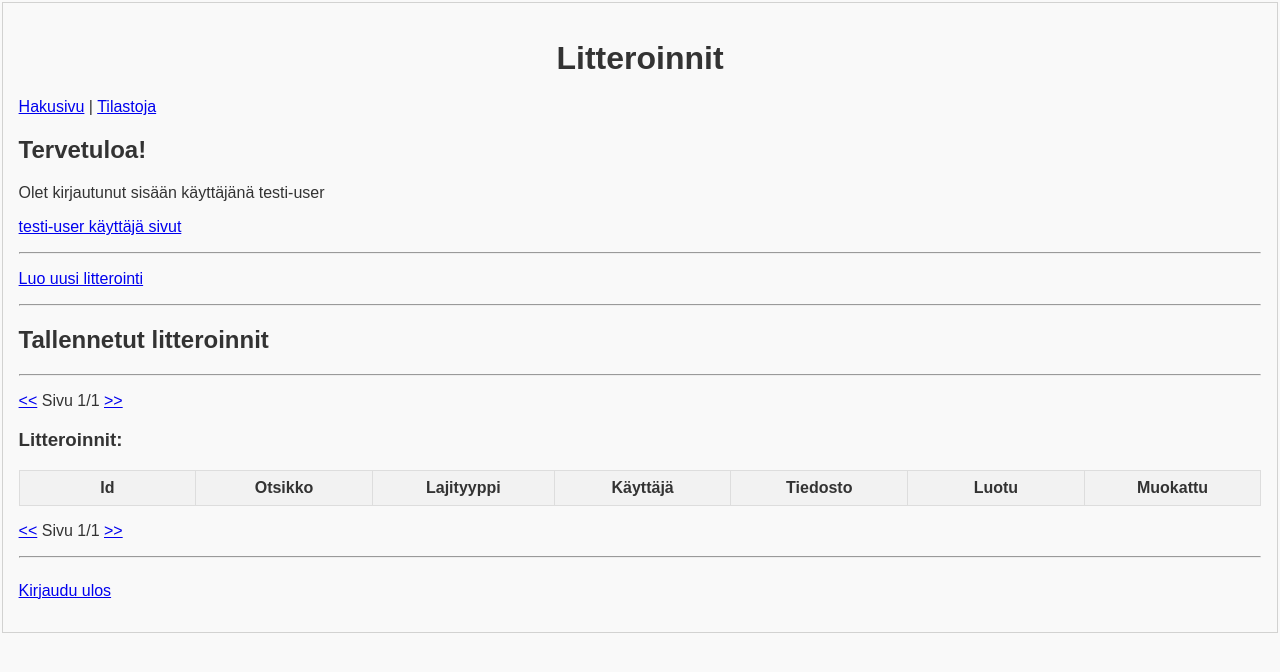
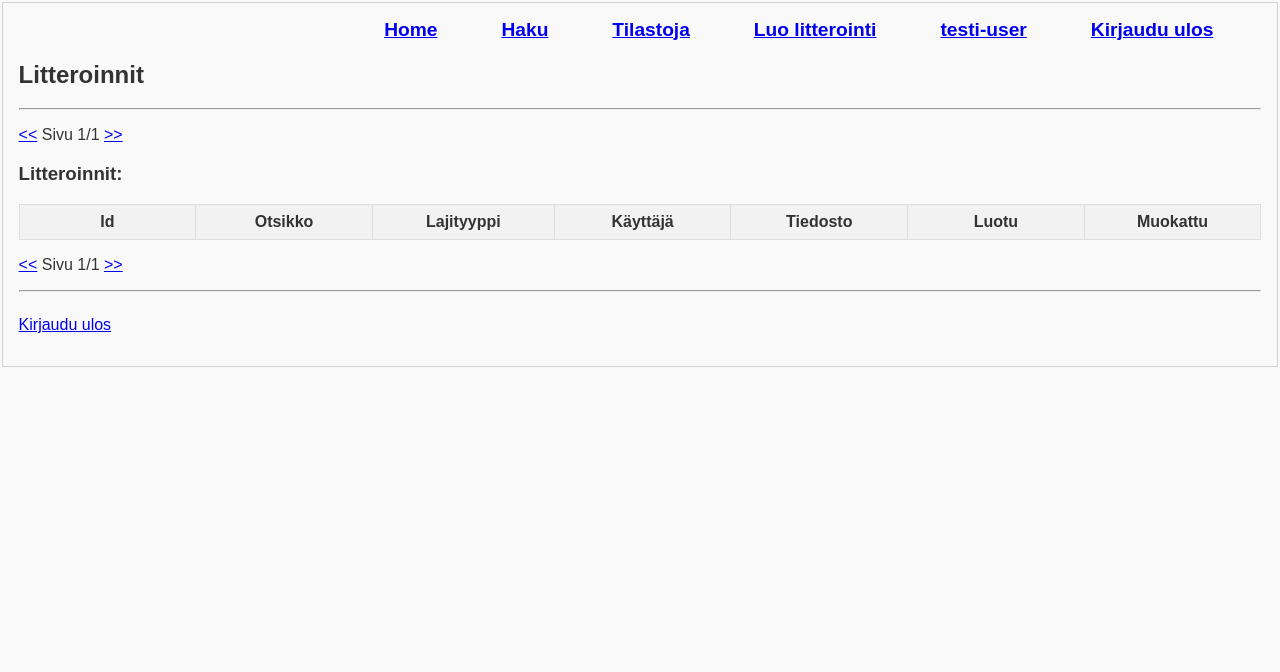
Before and after one commit to jduude/Ai-litteroinnit, a Flask app: page / in a window 1280 px wide. Shown: the top 672 px of the page. Run offline with Flask 3, Linux system fonts and the light colour scheme; the visitor is signed in with stand-in values (Sample User, id 1); data comes from the database, SQL or seed files in the repository; data that the repository does not hold is empty.

Commit message:
add nav bar links

```diff
--- a/static/styles.css
+++ b/static/styles.css
@@ -162,3 +162,22 @@ audio {
     padding: 0;
     margin: 0;
 }
+
+.menu {
+
+    display: flex;
+}
+
+.menu ul {
+    margin: 0;
+    display: flex;
+    margin-left: auto;
+}
+
+.menu ul li {
+    list-style: none;
+    margin-right: 2rem;
+    font-weight: bold;
+    font-size: 120%;
+    padding: 0 1rem;
+}
--- a/templates/index.html
+++ b/templates/index.html
@@ -14,7 +14,7 @@
 <body>
   <div class="main-wrapper">
     <div class="header">
-      <h1>Litteroinnit</h1>
+      {% include 'navigation.html' %}
     </div>
     {% for message in get_flashed_messages() %}
     <p class="flash-message">
@@ -22,23 +22,10 @@
     </p>
     {% endfor %}
 
-    {% if user.username %}
-    <div><a href="/search">Hakusivu</a> | <a href="/stats">Tilastoja</a></div>
-    {% endif %}
+
     <div>
       {% if session.user_id %}
-      <h2>Tervetuloa!</h2>
-      {% if user.username %}
-      <p>Olet kirjautunut sisään käyttäjänä {{ user.username}}</p>
-      <p><a href="/user/{{ user.id}} "> {{ user.username}} käyttäjä sivut </a></p>
-      {% endif %}
-      <hr>
-      <div>
-        <p><a href="/create_transcription">Luo uusi litterointi</a></p>
-      </div>
-
-      <hr>
-      <h2>Tallennetut litteroinnit</h2>
+      <h2>Litteroinnit</h2>
       <hr>
       <p>
         <a href="/{{ page - 1 }}">&lt;&lt;</a>
@@ -65,7 +52,6 @@
         {% else %}
       <div class="login-operations-box">
         <a href="/register">Luo tunnus</a>
-
         <a href="/login">Kirjaudu sisään</a>
       </div>
       {% endif %}
--- /dev/null
+++ b/templates/navigation.html
@@ -0,0 +1,42 @@
+<div class="menu">
+    <ul class="navbar">
+        {% if session.user_id %}
+        <li class="nav-item">
+            <a class="nav-link click-scroll active" href="/">Home</a>
+        </li>
+
+        <li class="nav-item">
+            <a class="nav-link click-scroll inactive" href="/search">Haku</a>
+        </li>
+
+        <li class="nav-item">
+            <a class="nav-link click-scroll inactive" href="/stats">Tilastoja</a>
+        </li>
+
+        <li class="nav-item">
+            <a class="nav-link custom-btn btn d-none d-lg-block inactive" href="/create_transcription">Luo
+                litterointi</a>
+        </li>
+        {% endif %}
+        <li class="nav-item">
+
+            {% if user.username %}
+
+            <a class="nav-link click-scroll inactive" href="/user/{{ user.id}} ">{{ user.username}}</a>
+            {% else %}
+            <a class="nav-link click-scroll inactive" href="/login">Kirjaudu</a>
+            {% endif %}
+
+        </li>
+
+        <li class="nav-item">
+            {% if session.user_id %}
+            <a class="nav-link click-scroll inactive" href="/logout">Kirjaudu ulos</a>
+            {% else %}
+            <a class="nav-link click-scroll inactive" href="/register">Luo tunnus</a>
+            {% endif %}
+        </li>
+
+
+    </ul>
+</div>
```
